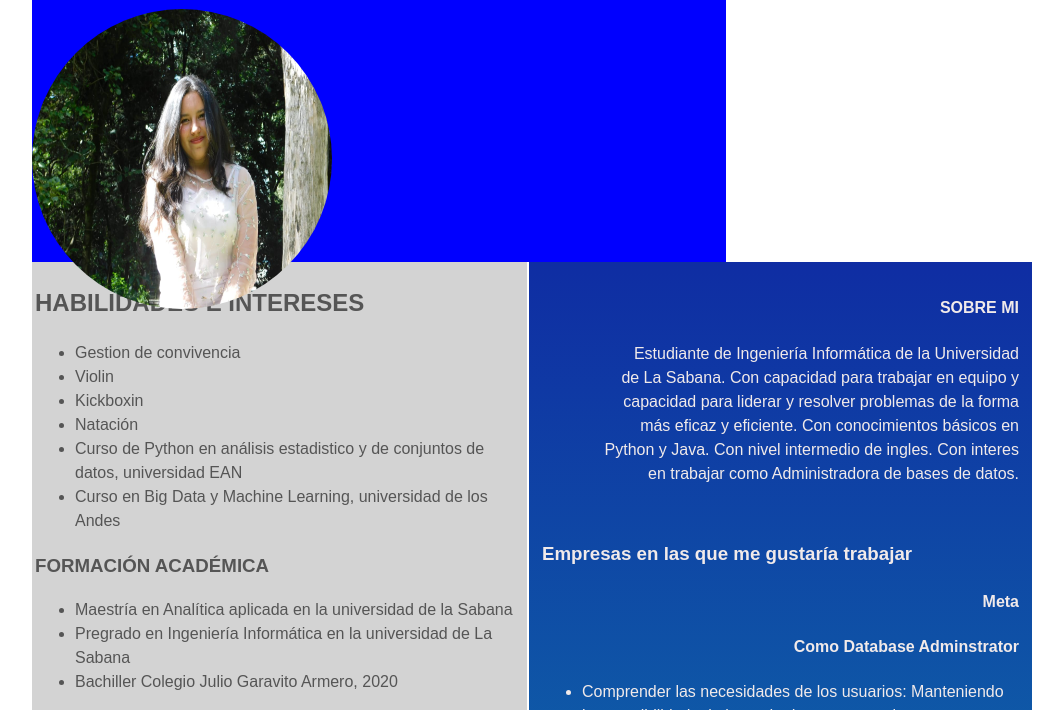
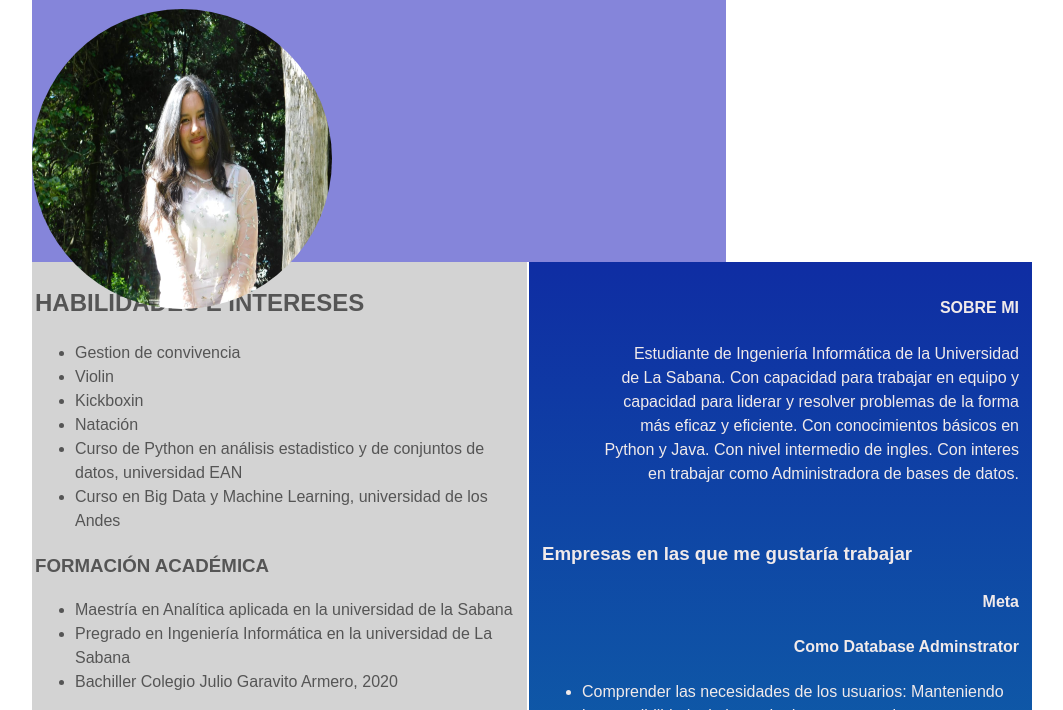
Before and after one commit to SofiaVargasGarzon/Curriculum1, a plain HTML site: page css/index.html in a window 1280 px wide. Shown: the part 148-858 px from the top of the page, without its empty margins (108-1171 px from the left). Drawn offline with Linux system fonts and the light colour scheme.

Commit message:
nuevo color

```diff
--- a/css/estilos.css
+++ b/css/estilos.css
@@ -14,7 +14,7 @@ body {
 header{
     display: inline-block;
     margin: 0px;
-    background-color: blue;
+    background-color: rgb(133, 133, 218);
     width: 694px;
     height: 400px;
 
```
